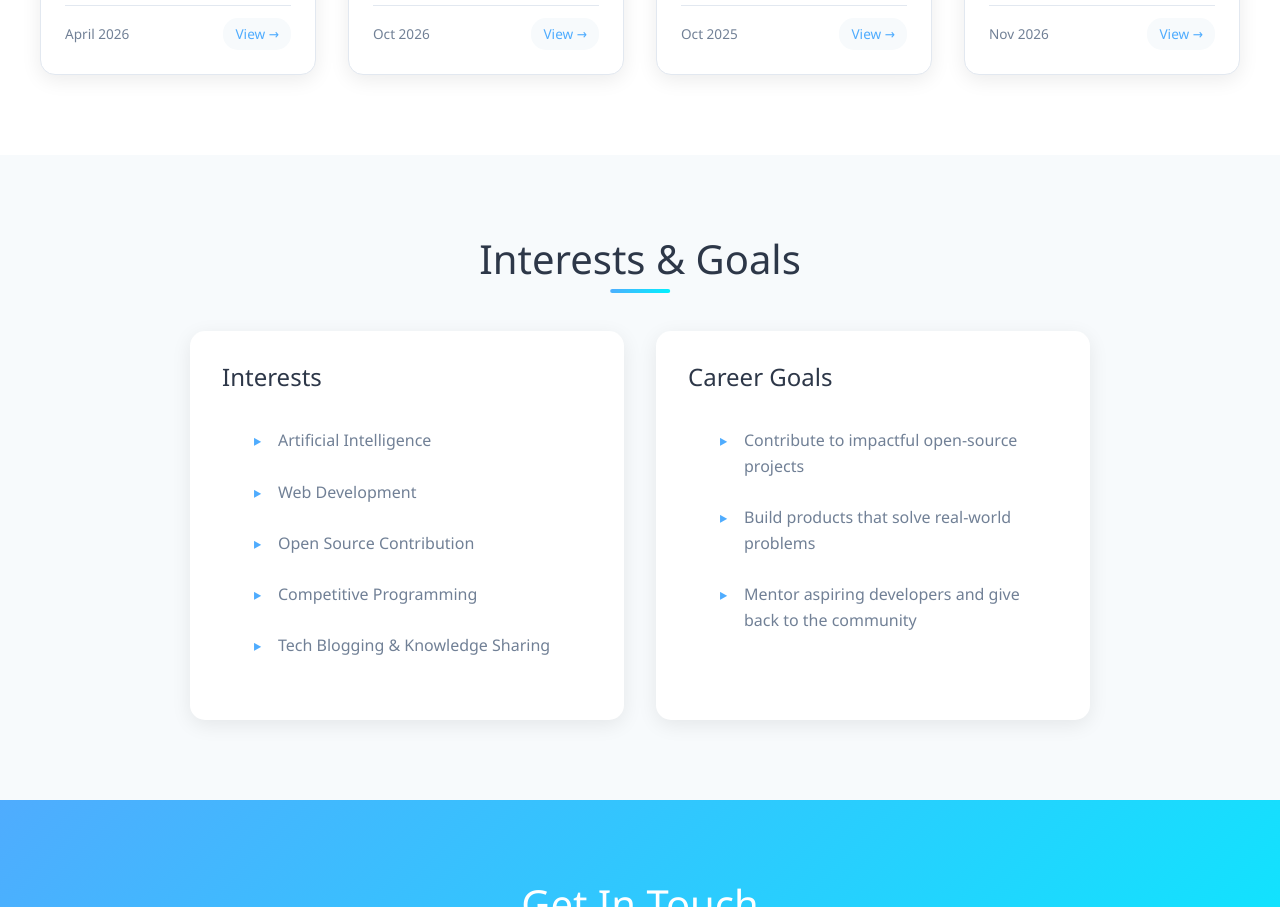
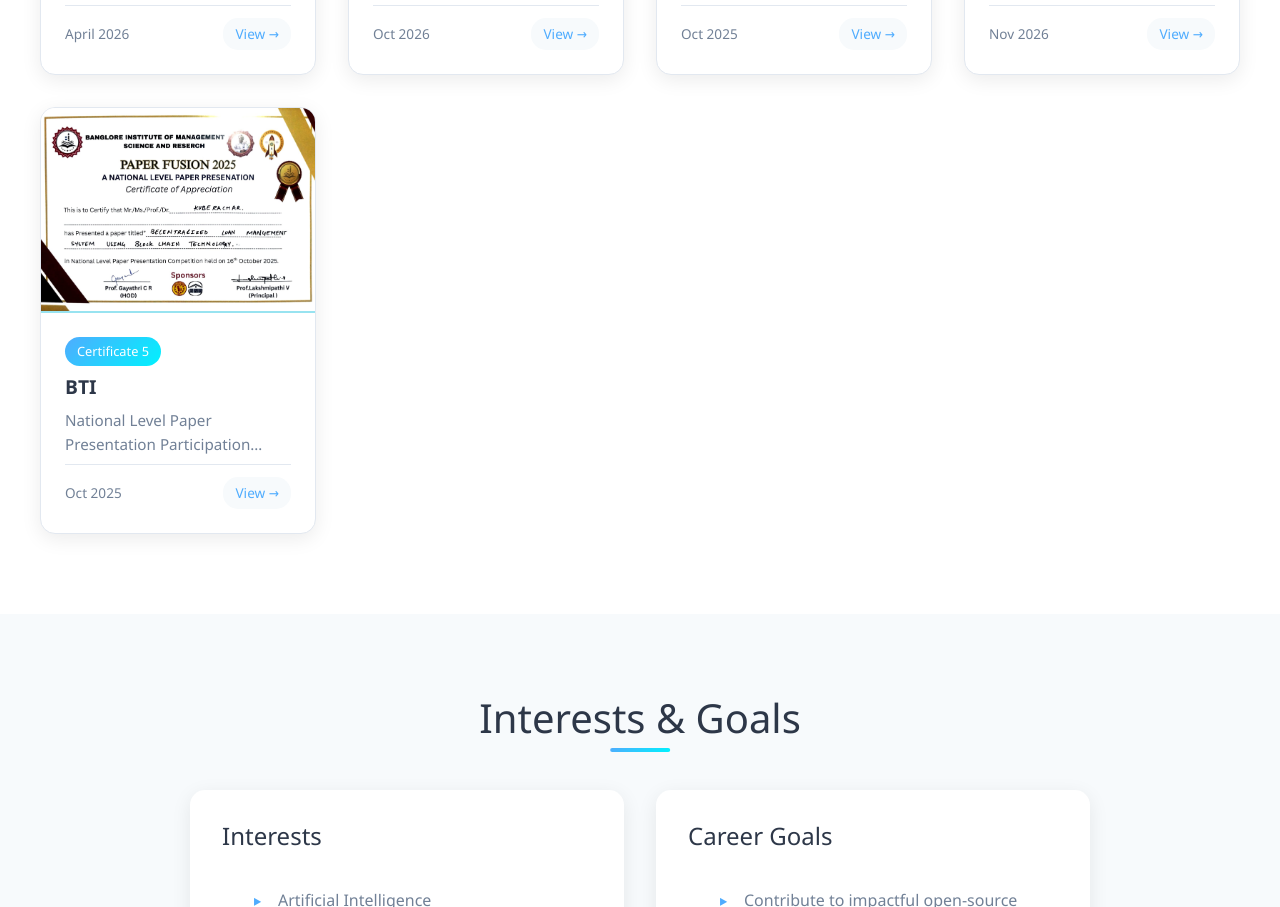
Before and after one commit to KUBERACHAR/Portfolio, a plain HTML site: page index.html in a window 1280 px wide. Shown: the part 6981-7888 px from the top of the page. Drawn offline with nearby package versions, Linux system fonts and the light colour scheme.

Commit message:
Paper presentation certificate added

```diff
--- a/index.html
+++ b/index.html
@@ -12,12 +12,12 @@
     <link rel="stylesheet" href="style.css">
     <title>KUBERACHAR A M</title>
 </head>
-<body oncontextmenu="return true";>
-    <!-- <div id="intro-overlay" class="intro-overlay">
+<body oncontextmenu="return false";>
+    <div id="intro-overlay" class="intro-overlay">
         <div class="intro-content">
             <div class="intro-name">KUBERACHAR</div>
         </div>
-    </div> -->
+    </div>
     <!-- Navigation -->
     <nav class="navbar">
         <div class="nav-container">
@@ -1022,6 +1022,21 @@
             </div>
           </div>
         </article>
+        <article class="cert-card" data-link="">
+          <button class="cert-card__thumb" type="button">
+            <img src="public/certificates/paper_presentation.jpeg" alt="Certificate" loading="lazy" />
+            <span class="cert-card__overlay">View Certificate</span>
+          </button>
+          <div class="cert-card__body">
+            <span class="cert-card__issuer">Certificate 5</span>
+            <h3 class="cert-card__title">BTI</h3>
+            <p class="cert-card__desc">National Level Paper Presentation Participation Certificate.</p>
+            <div class="cert-card__footer">
+              <span class="cert-card__date">Oct 2025</span>
+              <button class="cert-btn" type="button">View &#8594;</button>
+            </div>
+          </div>
+        </article>
       </div>
     </div>
 
```
Also changed, not shown: public/certificates/paper_presentation.jpeg (added).
